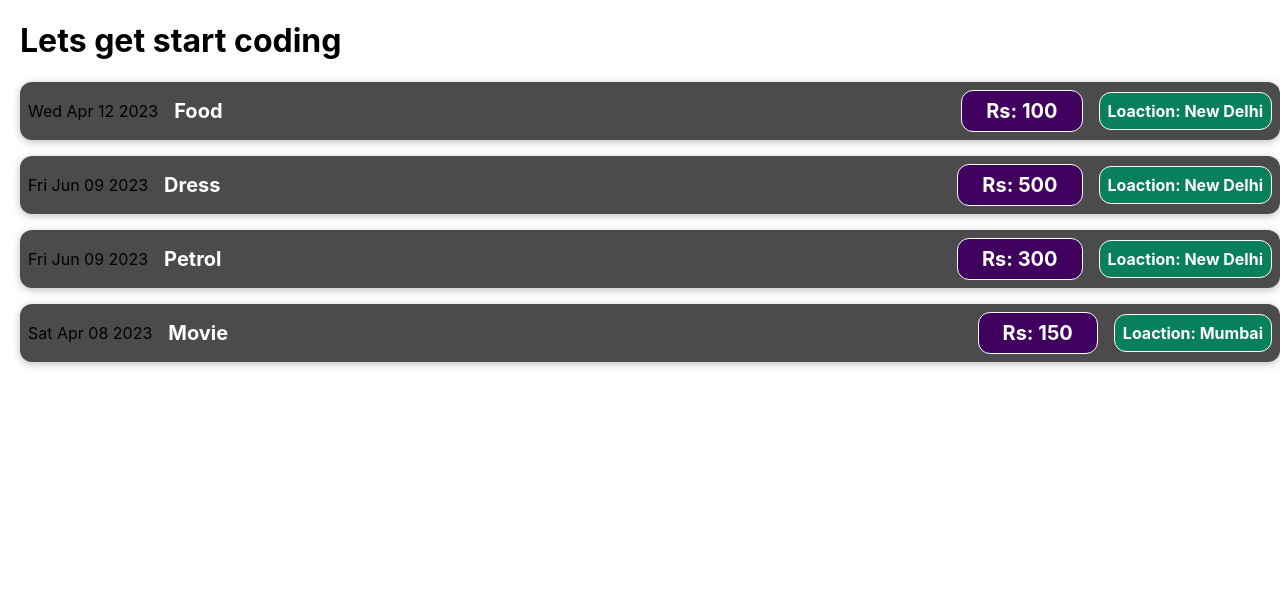
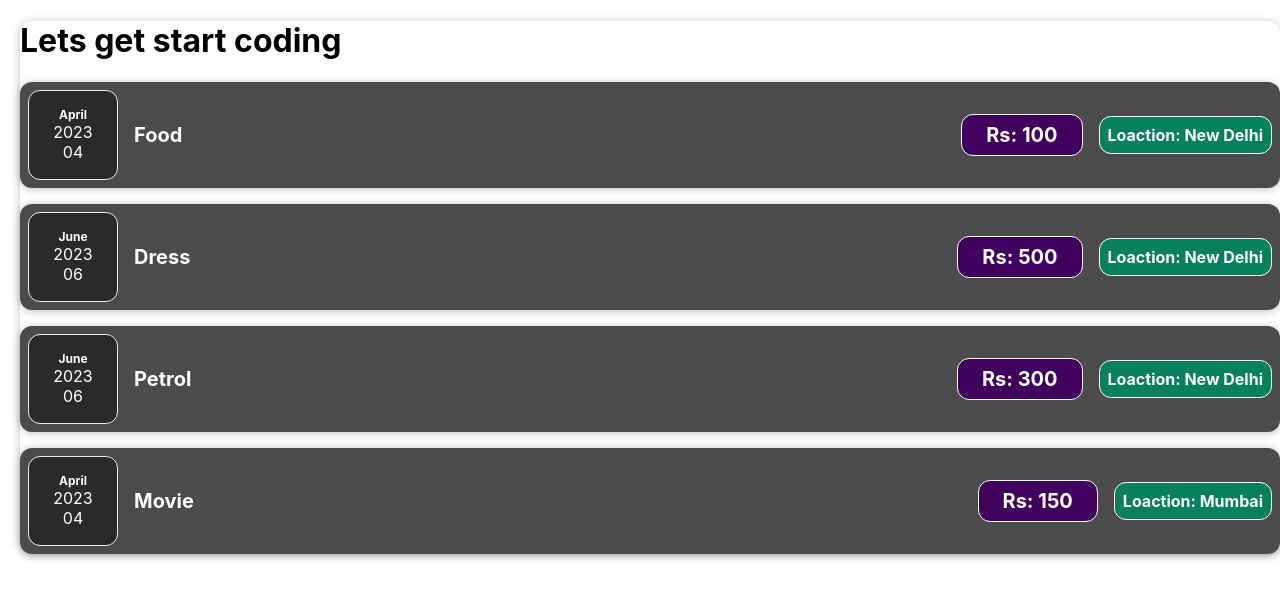
Before and after one commit to bipinlongjam/ExpenseReact, a React (Create React App) app: page / in a window 1280 px wide. Shown: the top 598 px of the page. Built offline with nearby package versions, Linux system fonts and the light colour scheme.

Commit message:
file restructered and add arrow function

```diff
--- a/src/App.js
+++ b/src/App.js
@@ -1,8 +1,9 @@
 
 import './App.css';
-import ExpenseItem from './components/ExpenseItem'
+import ExpenseItem from './components/Expenses/ExpenseItem'
+import Card from './components/UI/Card';
 
-function App() {
+const App = () => {
     const expenses =[
       {id:1, title:"Food", amount: 100, date:new Date(2023, 3, 12), location:"New Delhi"},
       {id:2, title:"Dress", amount: 500, date:new Date(2023, 5, 9), location:"New Delhi"},
@@ -11,13 +12,13 @@
     ]
 
   return (
-    <div className="App">
+    <Card className="App">
       <h1>Lets get start coding</h1>
        <ExpenseItem title={expenses[0].title} amount={expenses[0].amount} date={expenses[0].date} location={expenses[0].location}/>
        <ExpenseItem title={expenses[1].title} amount={expenses[1].amount} date={expenses[1].date} location={expenses[1].location}/>
        <ExpenseItem title={expenses[2].title} amount={expenses[2].amount} date={expenses[2].date} location={expenses[2].location}/>
        <ExpenseItem title={expenses[3].title} amount={expenses[3].amount} date={expenses[3].date} location={expenses[3].location}/>
-    </div>
+    </Card>
   );
 }
 
--- a/src/components/ExpenseItem.js
+++ /dev/null
@@ -1,30 +0,0 @@
-import './ExpenseItem.css'
-
-function ExpenseItem(props){
-    const expenseDate = new Date(2024, 2, 19);
-    const expenseTitle = 'Food';
-    const expenseAmount = 200;
-    const expenseLocation = "New Delhi"
-    return(
-        <div>
-            <div className="expense-item">
-            <div>{props.date.toDateString()}</div>
-            <div className='expense-item__description'>
-               <h2>{props.title}</h2>
-               <div className='expense-item__price'>Rs: {props.amount}</div>
-               <div className='expense-item__location'>Loaction: {props.location}</div>
-            </div>
-            {/* <div className='expense-item__description'>
-               <h2>Petrol</h2>
-               <div className='expense-item__price'>Rs: 100</div>
-            </div>
-            <div className='expense-item__description'>
-               <h2>Movies</h2>
-               <div className='expense-item__price'>Rs: 200</div>
-            </div> */}
-    </div>
-        </div>
-
-    )
-}
-export default ExpenseItem;
--- /dev/null
+++ b/src/components/Expenses/ExpenseDate.css
@@ -0,0 +1,16 @@
+.expense-date{
+    display: flex;
+    flex-direction: column;
+    width: 5.5rem;
+    height: 5.5em;
+    border: 1px solid #ececec;
+    background-color: #2a2a2a;
+    color:white;
+    border-radius: 12px;
+    align-items: center;
+    justify-content: center;
+}
+.expense-date__month{
+    font-size: 0.75rem;
+    font-weight: bold;
+}
--- /dev/null
+++ b/src/components/Expenses/ExpenseDate.js
@@ -0,0 +1,16 @@
+import './ExpenseDate.css'
+
+const ExpenseDate= (props) =>{
+    const month = props.date.toLocaleString('en-US', {month : 'long'});
+    const day = props.date.toLocaleString('en-US', {month : '2-digit'});
+    const year = props.date.getFullYear();
+
+    return (
+        <div className="expense-date">
+            <div className='expense-date__month'>{month}</div>
+            <div className='expense-date__year'>{year}</div>
+            <div className='expense-date__day'>{day}</div>
+        </div>
+    )
+}
+export default ExpenseDate;
--- a/src/components/ExpenseItem.css
+++ b/src/components/Expenses/ExpenseItem.css
@@ -2,10 +2,8 @@
     display: flex;
     justify-content: space-between;
     align-items: center;
-    box-shadow: 0 2px 8px rgba(0, 0, 0, 0.25);
     padding: 0.5rem;
     margin: 1rem 0;
-    border-radius: 12px;
     background-color: #4b4b4b;
   }
 
--- /dev/null
+++ b/src/components/Expenses/ExpenseItem.js
@@ -0,0 +1,20 @@
+import './ExpenseItem.css'
+import ExpenseDate from './ExpenseDate';
+import Card from '../UI/Card';
+
+const ExpenseItem = (props)=>{
+
+    return(
+            <Card className="expense-item">
+            <ExpenseDate date={props.date}/>
+            <div className='expense-item__description'>
+               <h2>{props.title}</h2>
+               <div className='expense-item__price'>Rs: {props.amount}</div>
+               <div className='expense-item__location'>Loaction: {props.location}</div>
+            </div>
+            </Card>
+
+
+    )
+}
+export default ExpenseItem;
--- /dev/null
+++ b/src/components/UI/Card.css
@@ -0,0 +1,4 @@
+.card{
+    border-radius: 12px;
+    box-shadow: 0 1px 8px rgba(0,0,0,0.25);
+}
--- /dev/null
+++ b/src/components/UI/Card.js
@@ -0,0 +1,13 @@
+
+import { Children } from 'react';
+import './Card.css'
+
+
+const Card =(props) => {
+    const classes = 'card ' + props.className;
+
+return(
+    <div className={classes}>{props.children}</div>
+)
+}
+export default Card;
```
